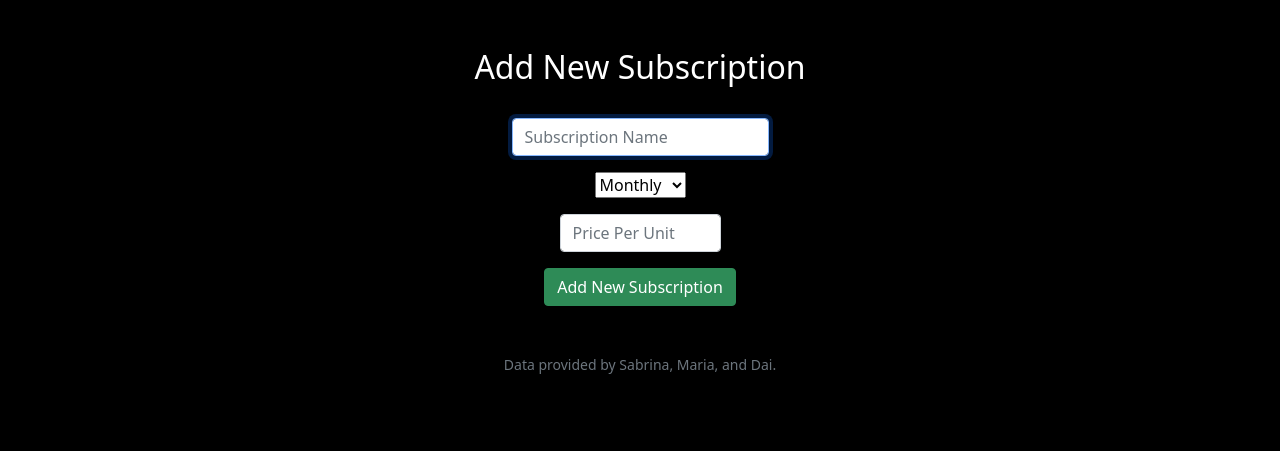
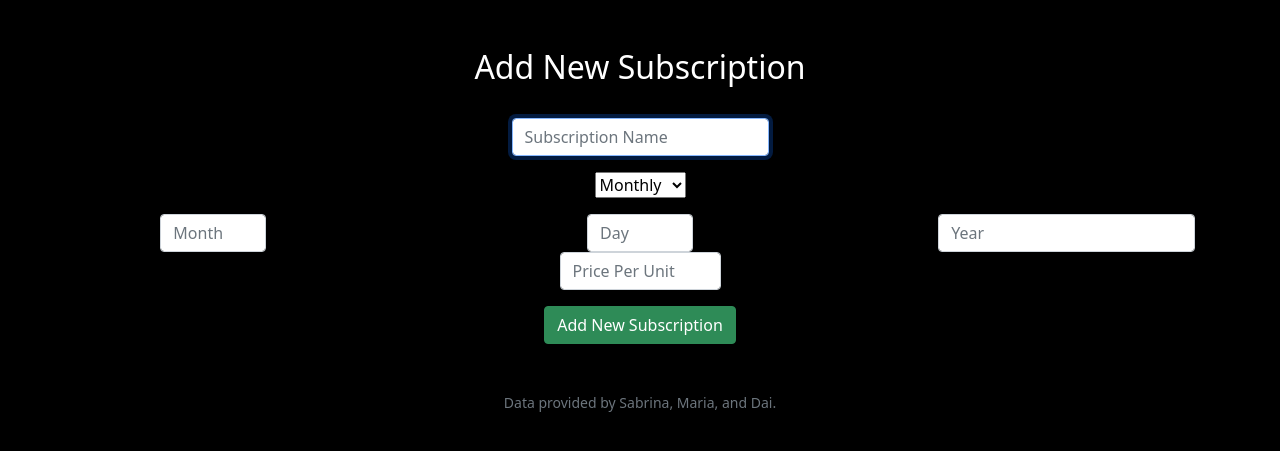
Before and after one commit to sabrinahu5/CS50-Final-Project, a Flask app: page /add in a window 1280 px wide. Shown: the part 94-545 px from the top of the page. Run offline with Flask 2, Linux system fonts and the light colour scheme; a user stored in the database is signed in.

Commit message:
add + css

```diff
--- a/static/styles.css
+++ b/static/styles.css
@@ -62,3 +62,7 @@ h2
     top: 50%;
     transform: translate(-50%, -50%) scale(1);
 }
+.col-sm-4 {
+  padding-right: 5px;
+  padding-left: 5px;
+}
--- a/templates/add.html
+++ b/templates/add.html
@@ -18,6 +18,11 @@
                 <option value = "free_trial">Free Trial</option>
             </select>
         </div>
+        <div class="row">
+            <div class="col-sm-4"><input class="form-control mx-auto w-auto" id="month" name="month" placeholder="Month" type="number" min="1" max="12"></div>
+            <div class="col-sm-4"><input class="form-control mx-auto w-auto" id="day" name="day" placeholder="Day" type="number" min="1" max="31"></div>
+            <div class="col-sm-4"><input class="form-control mx-auto w-auto" id="year" name="year" placeholder="Year" type="number" min="2022"></div>
+         </div>
         <div class="mb-3">
             <input class="form-control mx-auto w-auto" id="price" name="price" placeholder="Price Per Unit" type="number" min="0.00" max="10000.00" step="0.01">
         </div>
```
Also changed, not shown: 1 other file.
